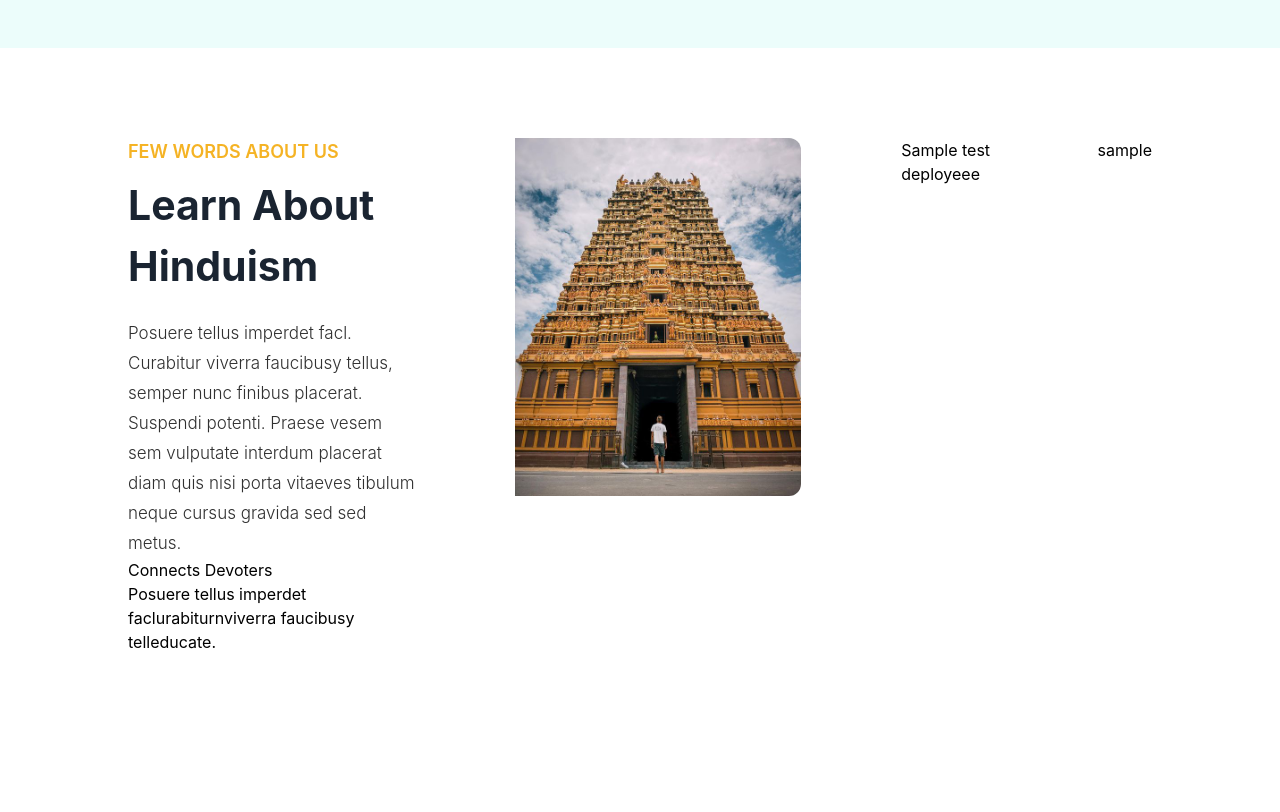
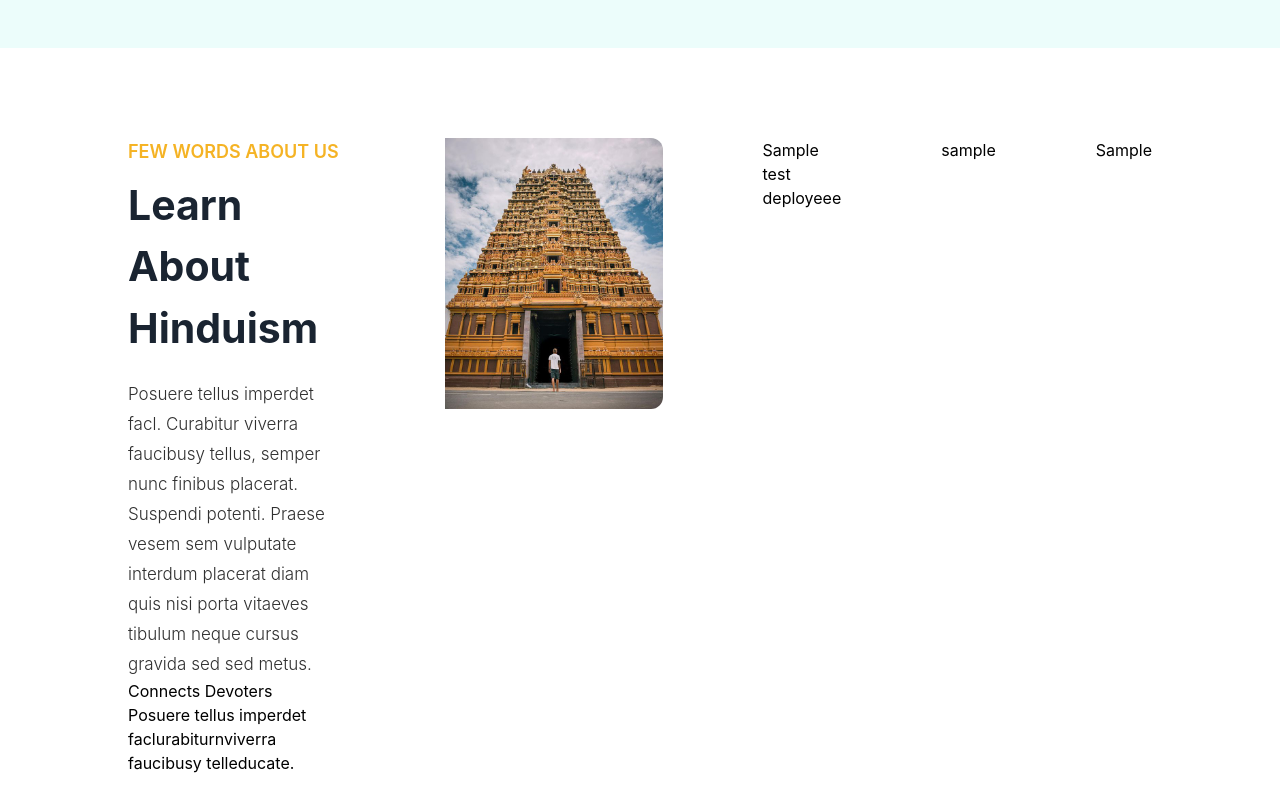
Before and after one commit to Tharmithan-N/allaikanthan, a React (Create React App) app: page / in a window 1280 px wide. Shown: the part 1540-2352 px from the top of the page. Before the commit the page ends 2284 px from the top, so only its background shows below. Built offline with nearby package versions, Linux system fonts and the light colour scheme.

Commit message:
sample234

```diff
--- a/src/Components/thirdComponent.js
+++ b/src/Components/thirdComponent.js
@@ -28,6 +28,7 @@ const ThirdComponent = () => {
                 <div className='w-1/2'><img src={nallur} className='rounded-r-xl'/></div>
                 <div>Sample test deployeee</div>
                 <div>sample</div>
+                <div>Sample</div>
             </div>
         </div>
 
```
